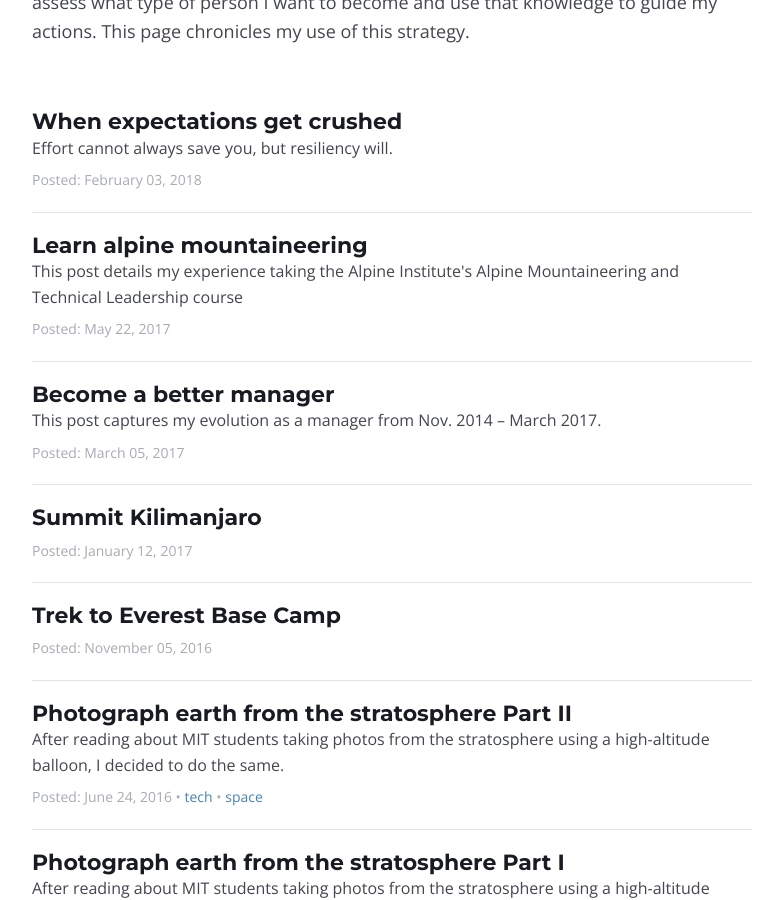
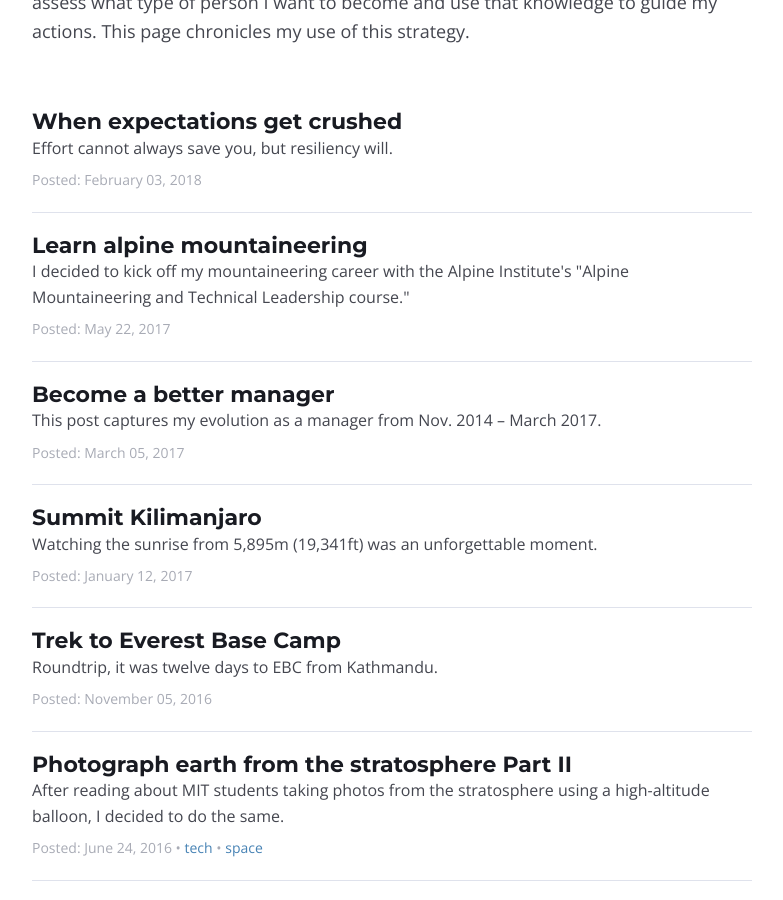
Before and after one commit to mcknightlabs/rtmup, a Jekyll site: the page built from goals.html, in a window 1280 px wide and 900 px high, scrolled down 216 px. Shown: the whole window, without its empty margins (248-1031 px from the left). Built offline with Jekyll 4.4.1, drawn with Linux system fonts in a browser that asks for light colours.

Commit message:
updates post descriptions

```diff
--- a/_posts/goal/2016-11-05-everest.md
+++ b/_posts/goal/2016-11-05-everest.md
@@ -1,7 +1,7 @@
 ---
 layout: photos
 title: Trek to Everest Base Camp
-description:
+description: Roundtrip, it was twelve days to EBC from Kathmandu.
 category: goal
 tags:
 ---
--- a/_posts/goal/2017-01-12-kilimanjaro.md
+++ b/_posts/goal/2017-01-12-kilimanjaro.md
@@ -1,7 +1,7 @@
 ---
 layout: photos
 title: Summit Kilimanjaro
-description:
+description: Watching the sunrise from 5,895m (19,341ft) was an unforgettable moment.
 category: goal
 tags:
 ---
--- a/_posts/goal/2017-05-22-amtl1.md
+++ b/_posts/goal/2017-05-22-amtl1.md
@@ -1,7 +1,7 @@
 ---
 layout: photos
 title: Learn alpine mountaineering
-description: This post details my experience taking the Alpine Institute's Alpine Mountaineering and Technical Leadership course
+description: I decided to kick off my mountaineering career with the Alpine Institute's "Alpine Mountaineering and Technical Leadership course."
 category: goal
 tags:
 ---
```
